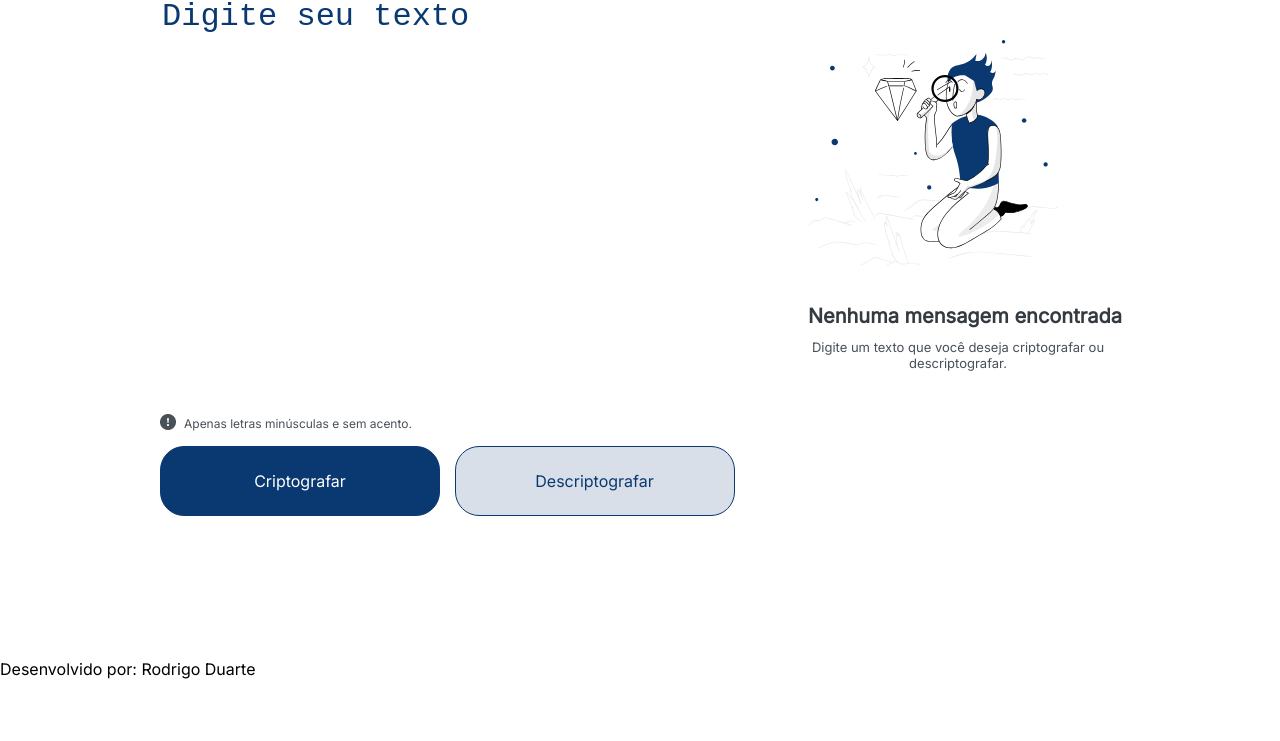
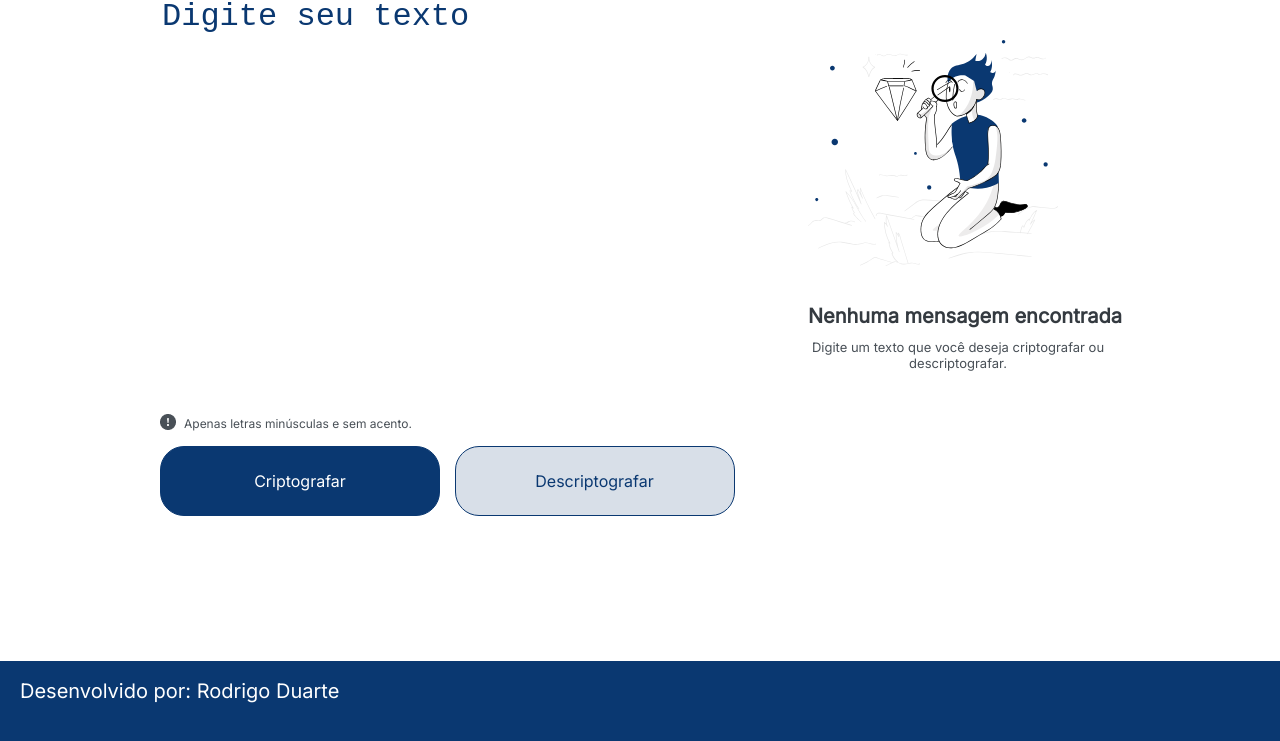
Before and after one commit to rodrigoduartesilva/Decodificador-de-texto-usando-javascript, a plain HTML site: page index.html in a window 1280 px wide. Shown: the part 79-820 px from the top of the page. Drawn offline with Linux system fonts and the light colour scheme.

Commit message:
Novo Commit

```diff
--- a/style.css
+++ b/style.css
@@ -14,6 +14,15 @@ main {
     height: 650px;
     margin: 15px auto;
     position: relative;
+}
+
+footer {
+    background-color: #0A3871;
+    height: 70px;
+    padding: 20px;
+    font-weight: 400;
+    font-size: 20px;
+    color: #FFFFFF;
 }
 
 /*Conteúdo dos containers*/
```
